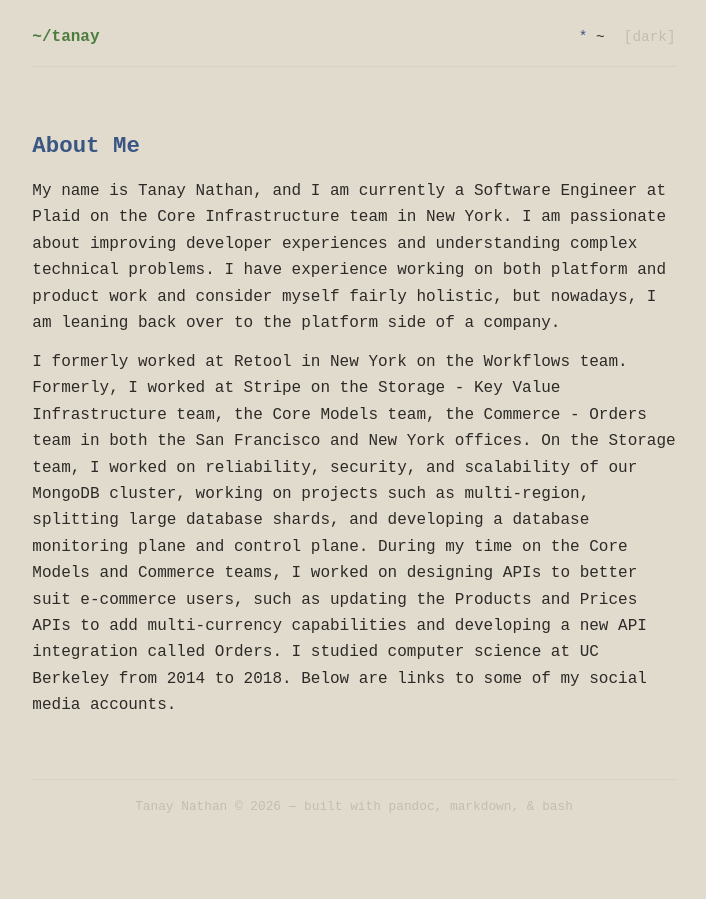
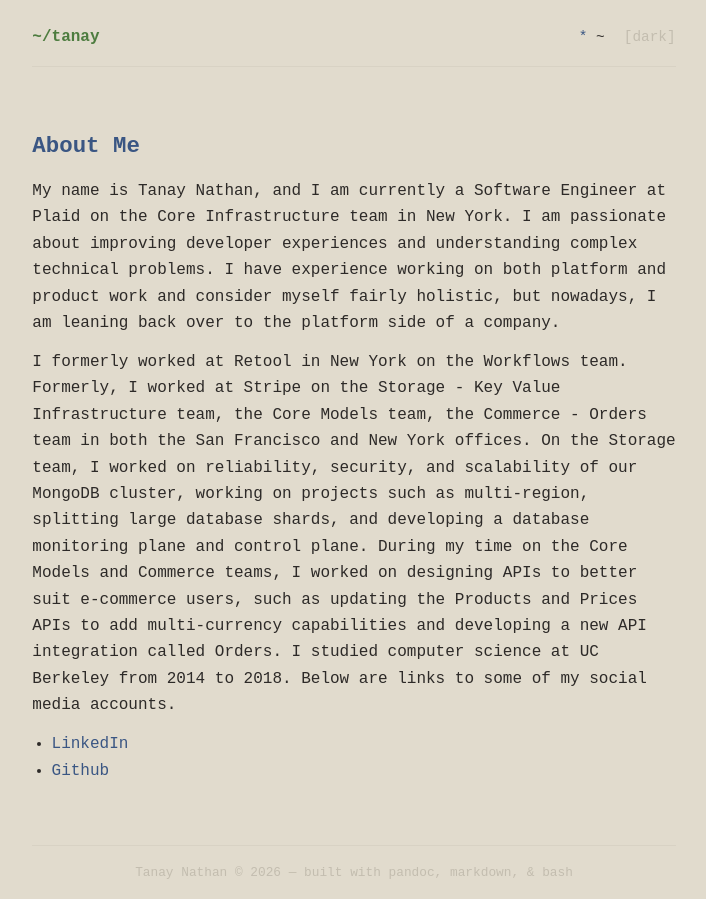
Before and after one commit to tanaythan/tanaythan.github.io, a plain HTML site: page docs/index.html in a window 1280 px wide. Shown: the whole page, without its empty margins (286-992 px from the left). Before the commit the page ends 833 px from the top, so only its background shows below. Drawn offline with Linux system fonts and the light colour scheme.

Commit message:
add links

```diff
--- a/docs/index.html
+++ b/docs/index.html
@@ -53,6 +53,11 @@
     capabilities and developing a new API integration called Orders. I
     studied computer science at UC Berkeley from 2014 to 2018. Below are
     links to some of my social media accounts.</p>
+    <ul>
+    <li><a
+    href="https://www.linkedin.com/in/tanaynathan/">LinkedIn</a></li>
+    <li><a href="https://www.github.com/tanaythan">Github</a></li>
+    </ul>
   </main>
 
   <footer class="site-footer">
```
Also changed, not shown: 1 other file.
